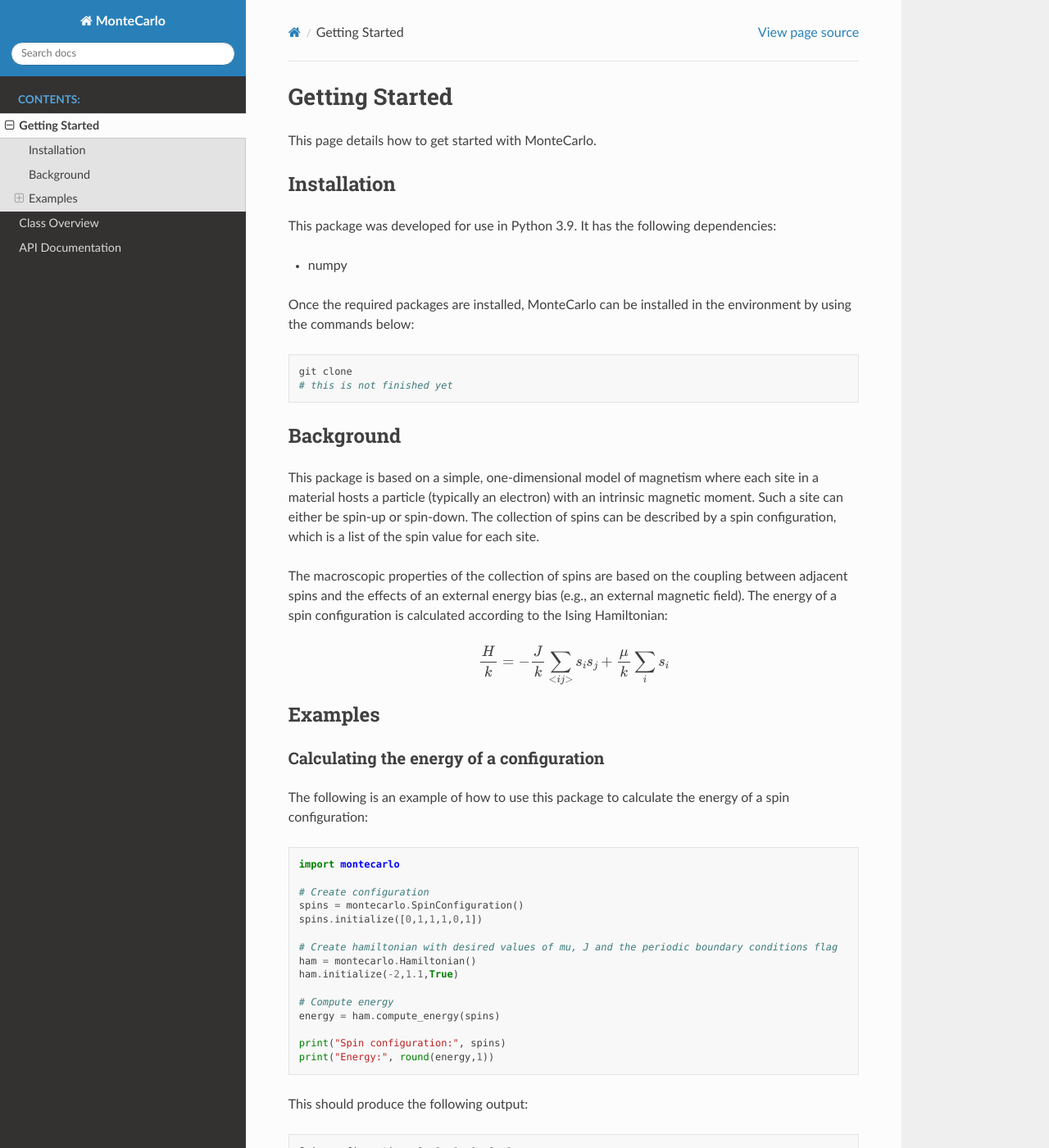
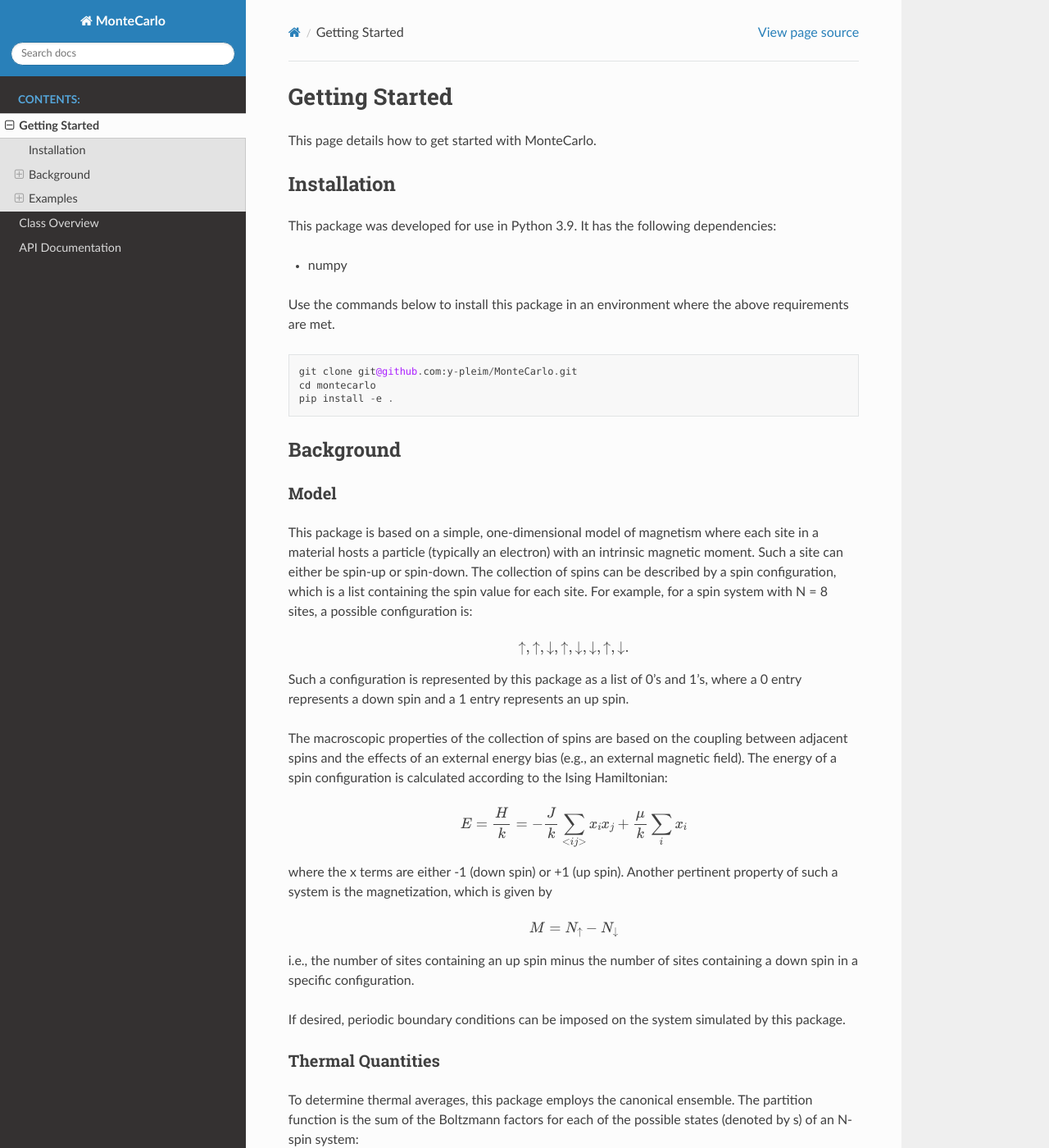
Before and after one commit to y-pleim/MonteCarlo, a Sphinx documentation site: the page built from docs/getting_started.rst, in a window 1280 px wide and 1400 px high. Shown: the whole window at 82% size. Built offline with Sphinx 7.4.7 and the Read the Docs theme 2.0.0, drawn with Linux system fonts in a browser that asks for light colours; the version number could not be read and is left out; some of the changed text lies outside the part shown.

Commit message:
Essentially finished docs background, worked on install instructions

```diff
--- a/docs/getting_started.rst
+++ b/docs/getting_started.rst
@@ -7,26 +7,76 @@ Installation
 ------------
 This package was developed for use in Python 3.9. It has the following dependencies:
 
-- numpy
+* numpy
 
-Once the required packages are installed, MonteCarlo can be installed in the environment by using the commands below:
+Use the commands below to install this package in an environment where the above requirements
+are met.
 
 ::
 
- git clone
- # this is not finished yet
+ git clone git@github.com:y-pleim/MonteCarlo.git
+ cd montecarlo
+ pip install -e .
 
 Background
 ----------
+Model
+'''''
 This package is based on a simple, one-dimensional model of magnetism where each site in a material hosts a particle
 (typically an electron) with an intrinsic magnetic moment. Such a site can either be spin-up or spin-down. The collection of
-spins can be described by a spin configuration, which is a list of the spin value for each site.
+spins can be described by a spin configuration, which is a list containing the spin value for each site. For example,
+for a spin system with N = 8 sites, a possible configuration is:
+
+.. math:: \uparrow , \uparrow , \downarrow , \uparrow , \downarrow , \downarrow , \uparrow , \downarrow .
+
+Such a configuration is represented by this package as a list of 0's and 1's, where a 0 entry represents a down spin
+and a 1 entry represents an up spin.
 
 The macroscopic properties of the collection of spins are based on the coupling between adjacent spins and the effects
 of an external energy bias (e.g., an external magnetic field). The energy of a spin configuration is calculated according
 to the Ising Hamiltonian:
 
-.. math:: \frac{H}{k} = -\frac{J}{k}\sum_{<ij>} s_is_j + \frac{\mu}{k}\sum_{i} s_i
+.. math:: E = \frac{H}{k} = -\frac{J}{k}\sum_{<ij>} x_ix_j + \frac{\mu}{k}\sum_{i} x_i
+
+where the x terms are either -1 (down spin) or +1 (up spin). Another pertinent property of such a system is the magnetization,
+which is given by
+
+.. math:: M = N_\uparrow - N_\downarrow
+
+i.e., the number of sites containing an up spin minus the number of sites containing a down spin in a specific
+configuration.
+
+If desired, periodic boundary conditions can be imposed on the system simulated by this package.
+
+Thermal Quantities
+''''''''''''''''''
+To determine thermal averages, this package employs the canonical ensemble. The partition function is the sum of the
+Boltzmann factors for each of the possible states (denoted by s) of an N-spin system:
+
+.. math:: Z = \sum_{s}e^{-\epsilon _s/kT}
+
+Using this formalism, the average value of a quantity X is given by
+
+.. math:: <X>~ = \frac{1}{Z}\sum_{s}X(s) e^{-\epsilon _s/kT}
+
+This equation is used to find the average energy, average magnetization, average of the squared energies, and average
+of the squared magnetizations of the system. For example, the average energy and magnetization are given by
+
+.. math:: <E>~ = \frac{1}{Z}\sum_{s}\epsilon _s e^{-\epsilon _s/kT}
+
+and
+
+.. math:: <M>~ = \frac{1}{Z}\sum_{s}M_s e^{-\epsilon _s/kT}
+
+respectively. From these average quantities, the heat capacity and magnetic susceptibility are derived:
+
+.. math:: C~ = \frac{<E^2> - <E>^2}{kT^2}
+
+and
+
+.. math:: \chi~ = \frac{<M^2> - <M>^2}{kT}
+
+For the calculations executed by this package, Boltzmann's constant (k) has been set to 1.
 
 Examples
 --------
```
